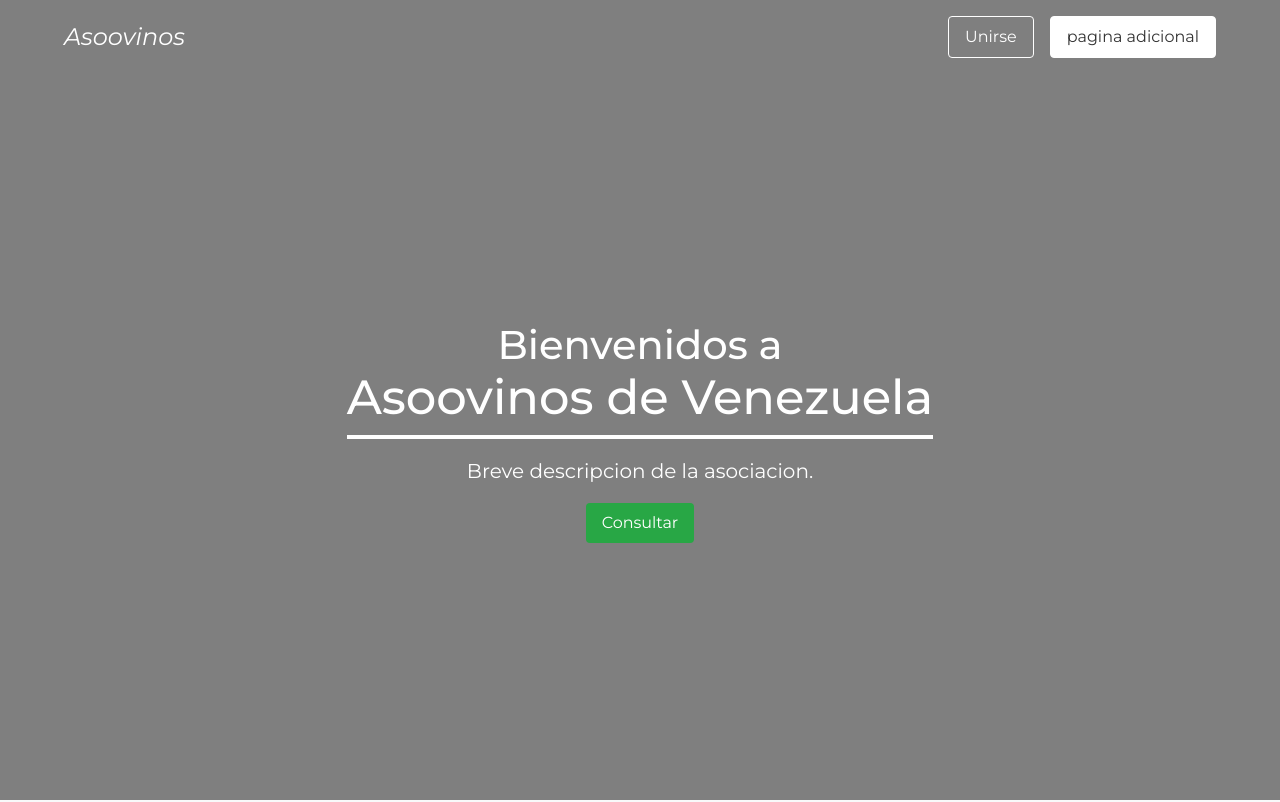
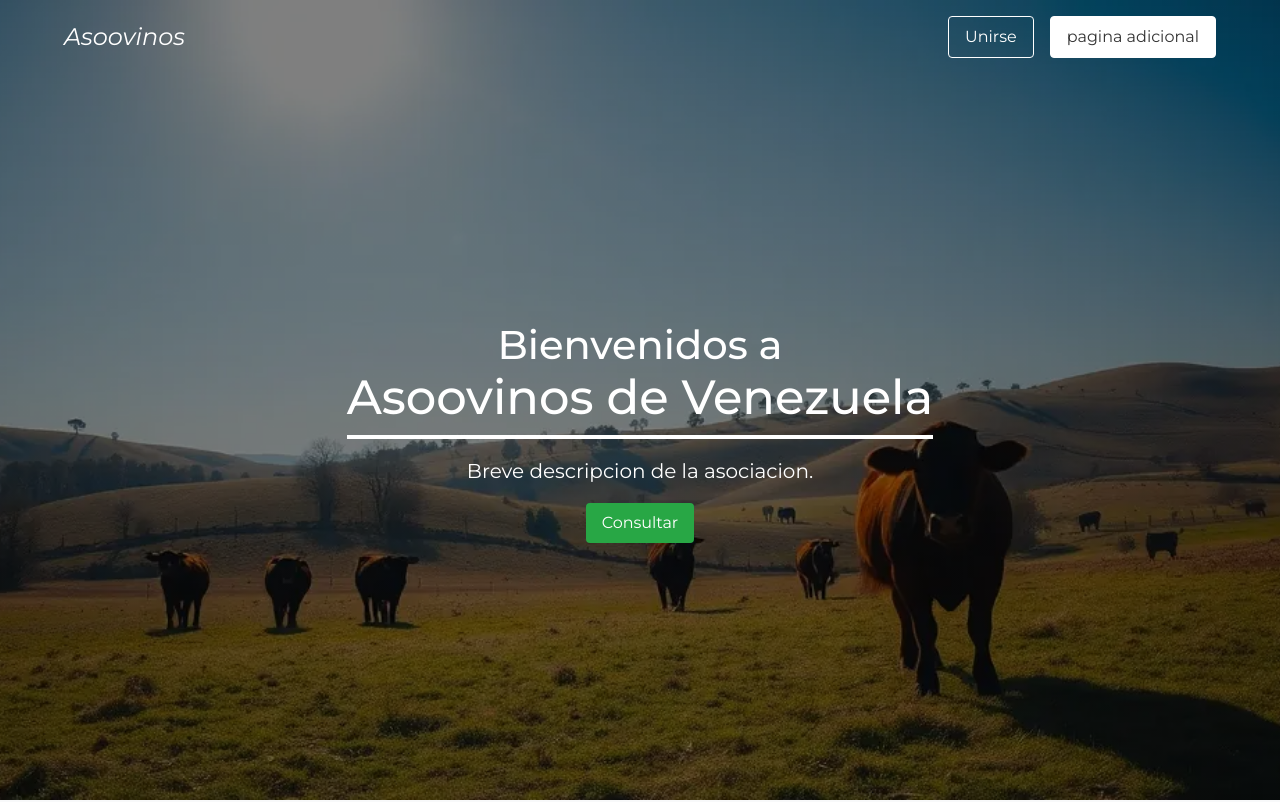
Before and after one commit to Ricardojpq/asoovinos-2, a plain HTML site: page index.html in a window 1280 px wide. Shown: the top 802 px of the page. Drawn offline with nearby package versions, Linux system fonts and the light colour scheme; the site is published under a folder, as on GitHub Pages, so addresses that start at the root find nothing.

Commit message:
Correcion rutas de imagenes

```diff
--- a/styles.css
+++ b/styles.css
@@ -133,7 +133,7 @@ img {
 
 /* Hero Section */
 .hero {
-    background-image: url('/assets/images/backgraund.webp');
+    background-image: url('assets/images/backgraund.webp');
     background-size: cover;
     background-position: center;
     min-height: 100vh;
```
